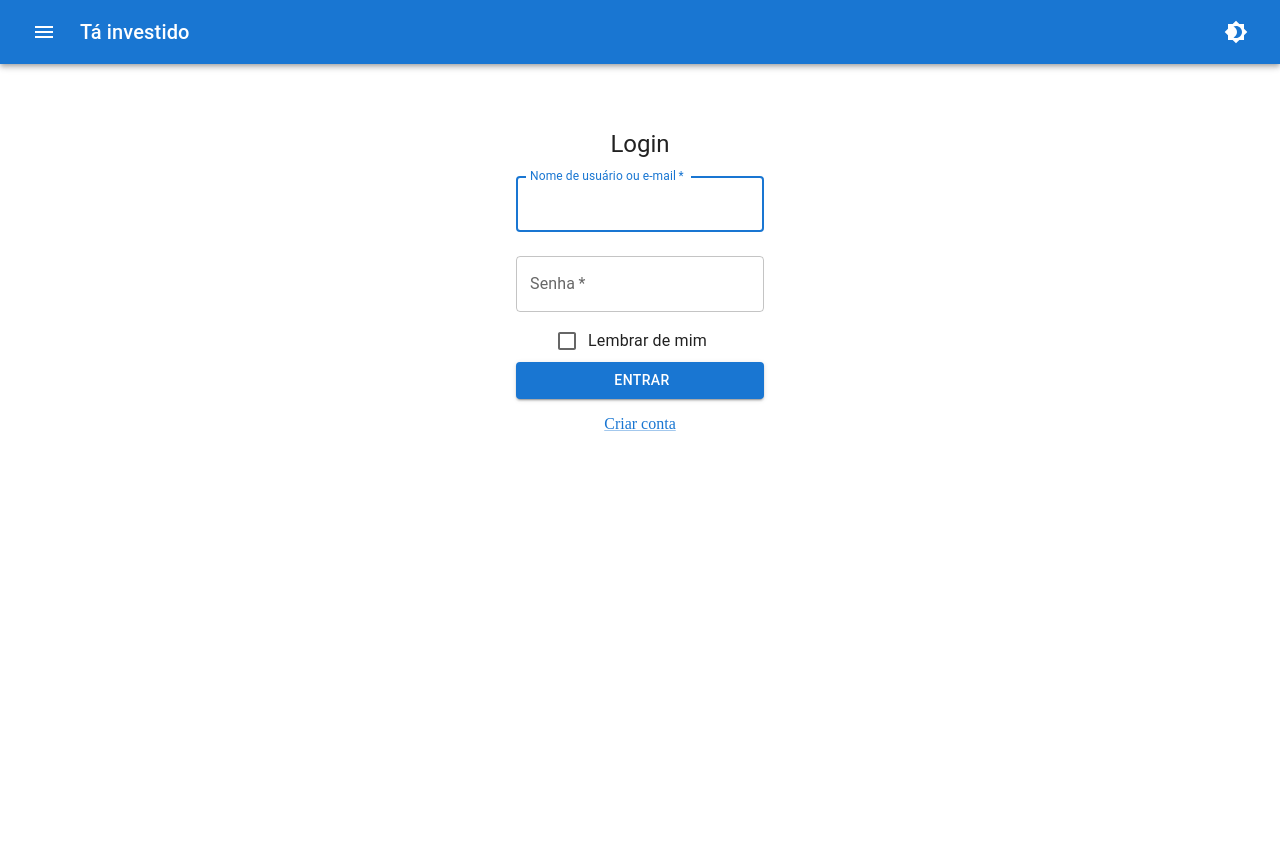
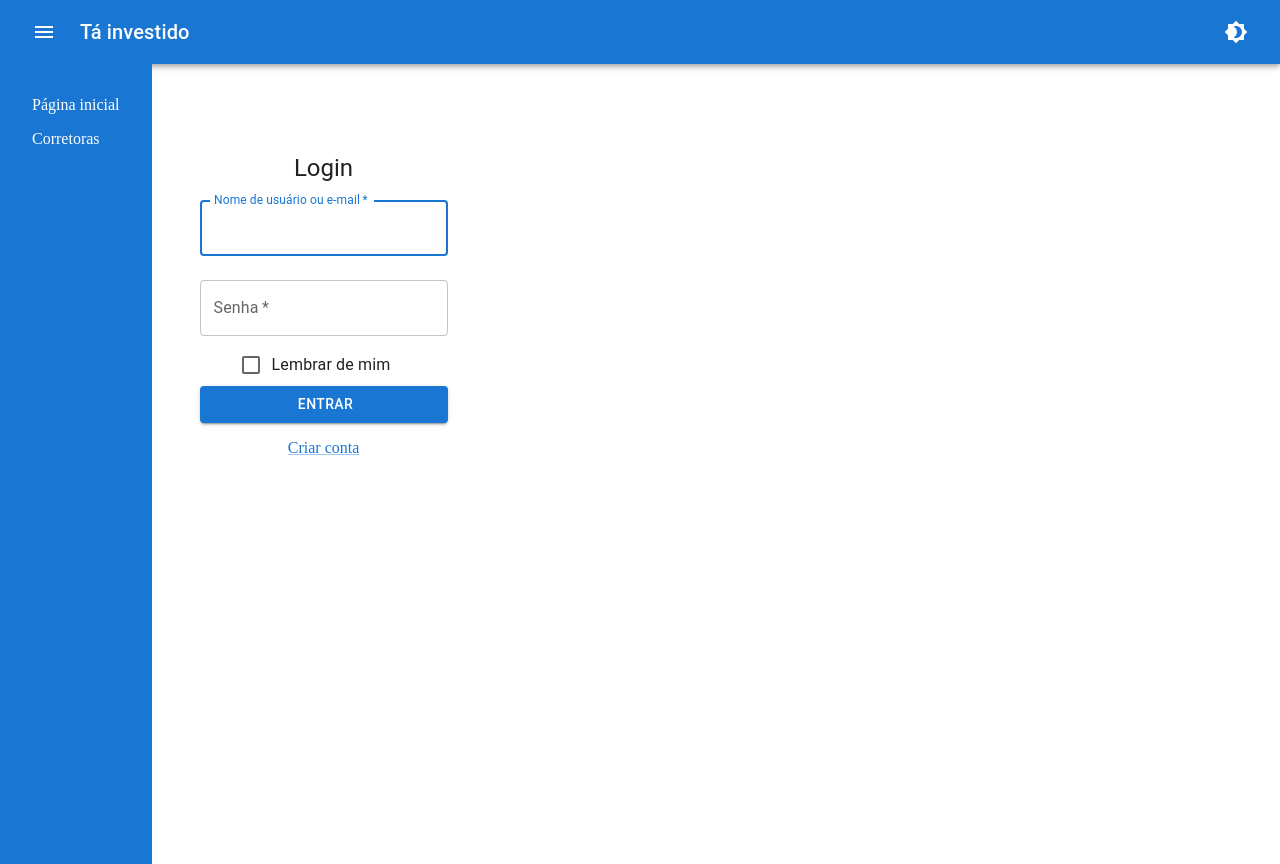
Before and after one commit to flachadriano/invest-wallet, a React (Vite) app in the folder app/: page / in a window 1280 px wide. Built offline with nearby package versions, Linux system fonts and the light colour scheme.

Commit message:
feat(broker): add broker menu [#6]

```diff
--- a/app/src/App.tsx
+++ b/app/src/App.tsx
@@ -13,10 +13,13 @@ import Home from './pages/Home';
 import 'react-toastify/dist/ReactToastify.css';
 import './styles.css';
 import Menu from './components/Menu';
+import BrokerList from './pages/brokers/List';
 
 function App(): JSX.Element {
   const protectedRoutes = [{
-    path: RoutePath.HOME, render: () => <Home />
+    path: RoutePath.HOME, render: () => <Home />,
+  }, {
+    path: RoutePath.BROKERS, render: () => <BrokerList />
   }];
 
   return (
@@ -32,6 +35,7 @@ function App(): JSX.Element {
           <Header />
           <Box sx={{ display: 'flex', height: '100%' }}>
             <Menu />
+            <Box sx={{ p: 3 }}>
               <BrowserRouter>
                 <Routes>
                   <Route path={RoutePath.LOGIN} element={<Login />} />
@@ -43,6 +47,7 @@ function App(): JSX.Element {
               </BrowserRouter>
             </Box>
           </Box>
+        </Box>
       </AuthProvider>
     </ColorProvider>
   );
--- a/app/src/RoutePath.ts
+++ b/app/src/RoutePath.ts
@@ -2,4 +2,5 @@ export enum RoutePath {
   LOGIN = '/login',
   SIGNUP = '/cadastrar',
   HOME = '/',
+  BROKERS = '/corretoras',
 }
--- a/app/src/components/Menu.tsx
+++ b/app/src/components/Menu.tsx
@@ -3,13 +3,35 @@ import {
   Box, Link
 } from '@mui/material';
 import { SessionContext } from '../contexts/SessionContext';
+import { RoutePath } from '../RoutePath';
 
 export default function Menu() {
   const sessionData = useContext(SessionContext);
 
+  const options = [{
+    path: RoutePath.HOME, text: 'Página inicial'
+  }, {
+    path: RoutePath.BROKERS, text: 'Corretoras'
+  }];
+
   return (
-    <Box hidden={!sessionData.showMenu} sx={{ padding: 3, bgcolor: 'primary.main' }}>
-      <Link color="primary.contrastText" underline="none">Página inicial</Link>
+    <Box hidden={!sessionData.showMenu} sx={{
+      display: 'flex',
+      flexDirection: 'column',
+      p: 3,
+      bgcolor: 'primary.main'
+    }}>
+      {options.map(({ path, text }) => (
+        <Link
+          key={path}
+          color="primary.contrastText"
+          underline="none"
+          href={path}
+          sx={{ p: 1 }}
+        >
+          {text}
+        </Link>
+      ))}
     </Box>
   );
 }
--- /dev/null
+++ b/app/src/pages/brokers/List.tsx
@@ -0,0 +1,5 @@
+import React from 'react';
+
+export default function BrokerList() {
+  return <span>List</span>;
+}
```
Lines whose indentation alone changed are shown as unchanged.
